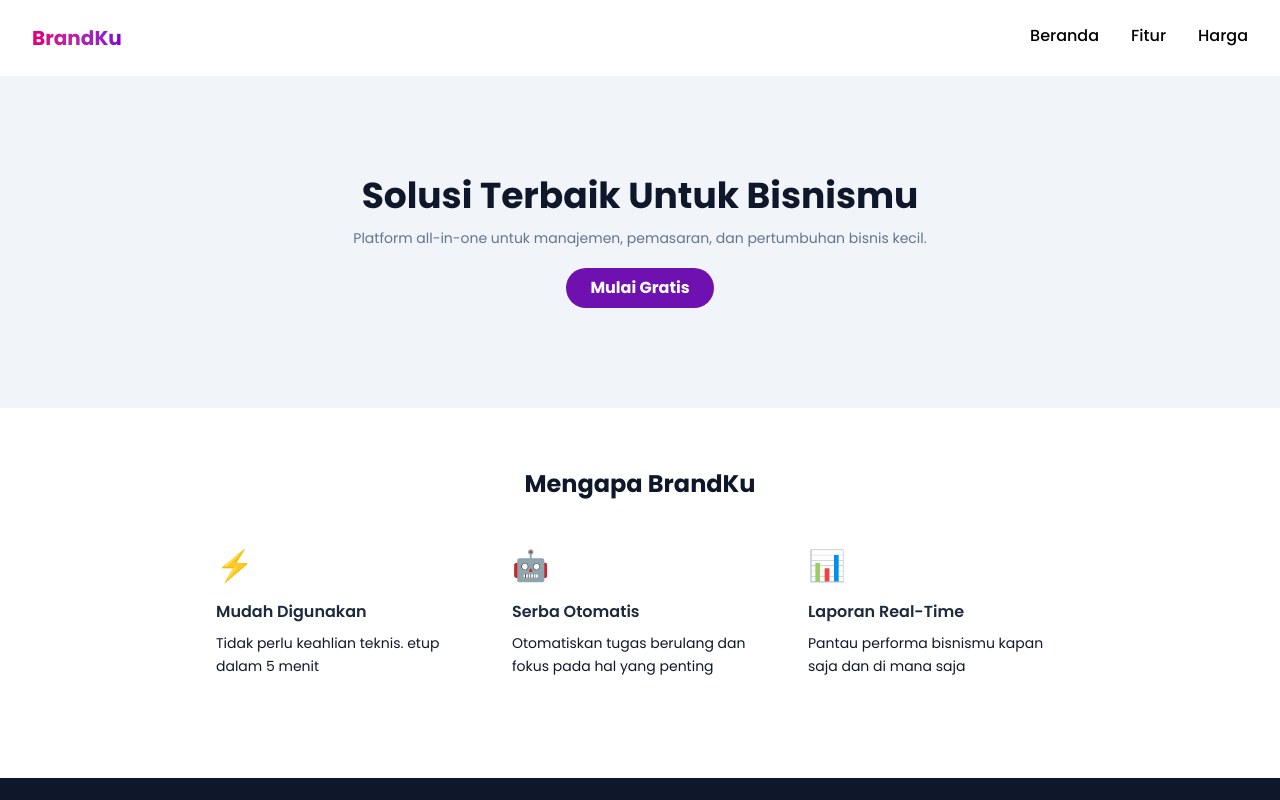
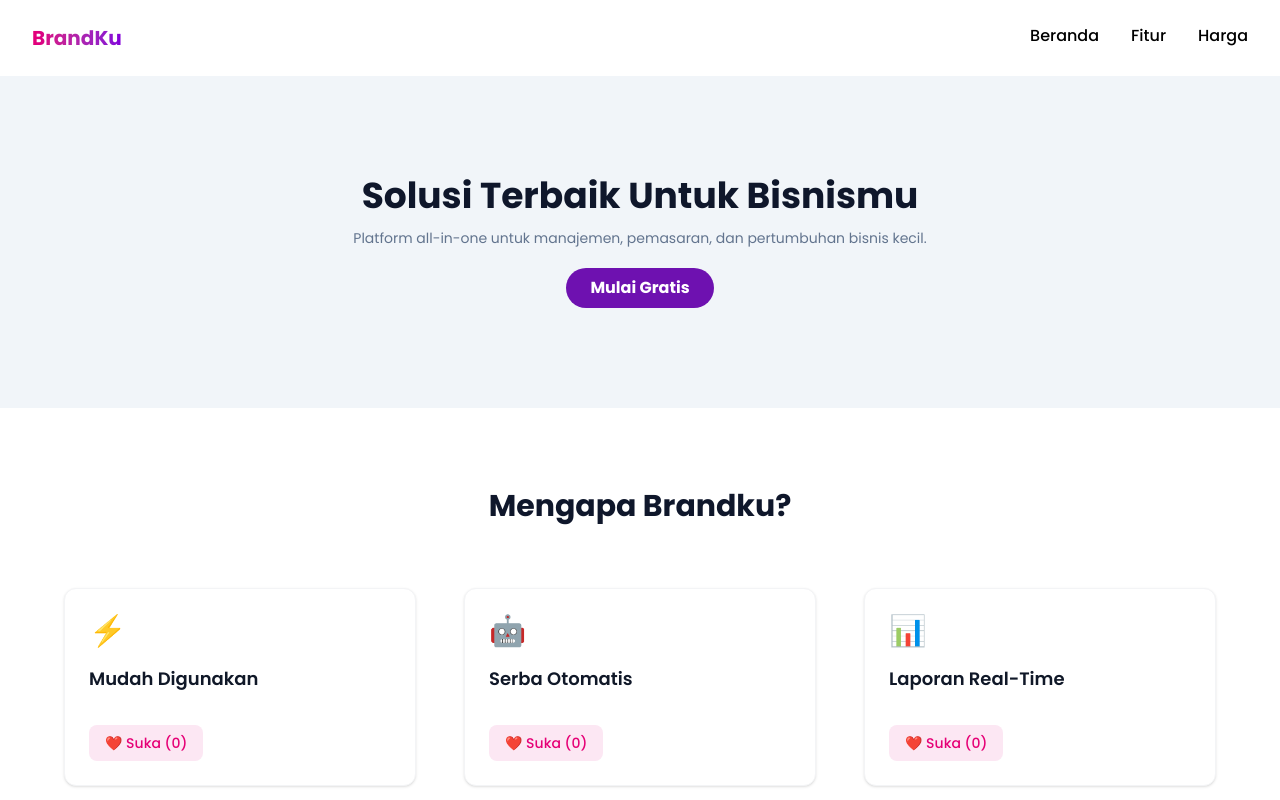
Before and after one commit to qonitaputriamalia-web/BrandKu, a React (Vite) app in the folder my-react-app/: page / in a window 1280 px wide. Shown: the top 800 px of the page. Built offline with nearby package versions, Linux system fonts and the light colour scheme.

Commit message:
add the useState and useEffect in card.jsx

```diff
--- a/my-react-app/src/components/Card.jsx
+++ b/my-react-app/src/components/Card.jsx
@@ -1,10 +1,32 @@
-const Card = ({ icon, title, description }) => (
+import { useState, useEffect } from 'react';
 
-   <article className="text-left">
-                <div className="text-3xl mb-4">{ icon }</div>
-                <h3 className="font-semibold text-slate-800 mb-2"> { title }</h3>
-                <p className="text-slate-900 text-sm leading-relaxed"> { description }
-                </p>
-            </article>
-);
+const Card = ({ id, icon, title, description }) => {
+  const [jumlahSuka, setJumlahSuka] = useState(() => {
+    const saved = localStorage.getItem(`suka-${id}`);
+    const initialValue = JSON.parse(saved);
+    return initialValue || 0;
+  });
+
+  useEffect(() => {
+    localStorage.setItem(`suka-${id}`, jumlahSuka);
+  }, [jumlahSuka, id]);
+
+  return (
+    <article className="bg-white border border-gray-100 rounded-xl p-6 shadow-sm text-left">
+      <div className="text-3xl mb-4">{icon}</div>
+      <h3 className="text-lg font-semibold text-gray-900 mb-2">{title}</h3>
+      <p className="text-gray-500 text-sm leading-relaxed mb-4">
+        {description}
+      </p>
+
+      <button
+        className="mt-4 px-4 py-2 bg-pink-100 text-pink-600 rounded-lg hover:bg-pink-200 transition-colors font-medium text-sm"
+        onClick={() => setJumlahSuka(jumlahSuka + 1)}
+      >
+        ❤️ Suka ({jumlahSuka})
+      </button>
+    </article>
+  );
+};
+
 export default Card;
--- a/my-react-app/src/components/CardGrid.jsx
+++ b/my-react-app/src/components/CardGrid.jsx
@@ -1,14 +1,24 @@
-import Card from "./Card";
-const CardGrid = ({ features }) => (
-    <section class="py-15">
-        <h2 class="text-2xl font-bold text-center text-slate-900 mb-12">Mengapa BrandKu</h2>
-        <div class="max-w-4xl mx-auto grid grid-cols-3 gap-10 px-6">
-            {features.map(items => (
-                <Card key={items.id} icon={items.icon} title={items.title} description={items.description} />
+import { featureData } from '../data/features';
+import Card from './Card';
 
-            ))}
+const CardGrid = () => {
+  return (
+    <section className="py-20 px-16 text-center">
+      <h2 className="text-3xl font-bold mb-16 text-slate-900">Mengapa Brandku?</h2>
 
-        </div>
+      <div className="grid grid-cols-1 md:grid-cols-3 gap-12">
+        {featureData.map((item, index) => (
+          <Card
+            key={index}
+            id={item.id}
+            icon={item.icon}
+            title={item.title}
+            description={item.desc}
+          />
+        ))}
+      </div>
     </section>
-)
+  );
+};
+
 export default CardGrid;
```
Also changed, not shown: 1 other file (tests, documents, lock files or other folders).
